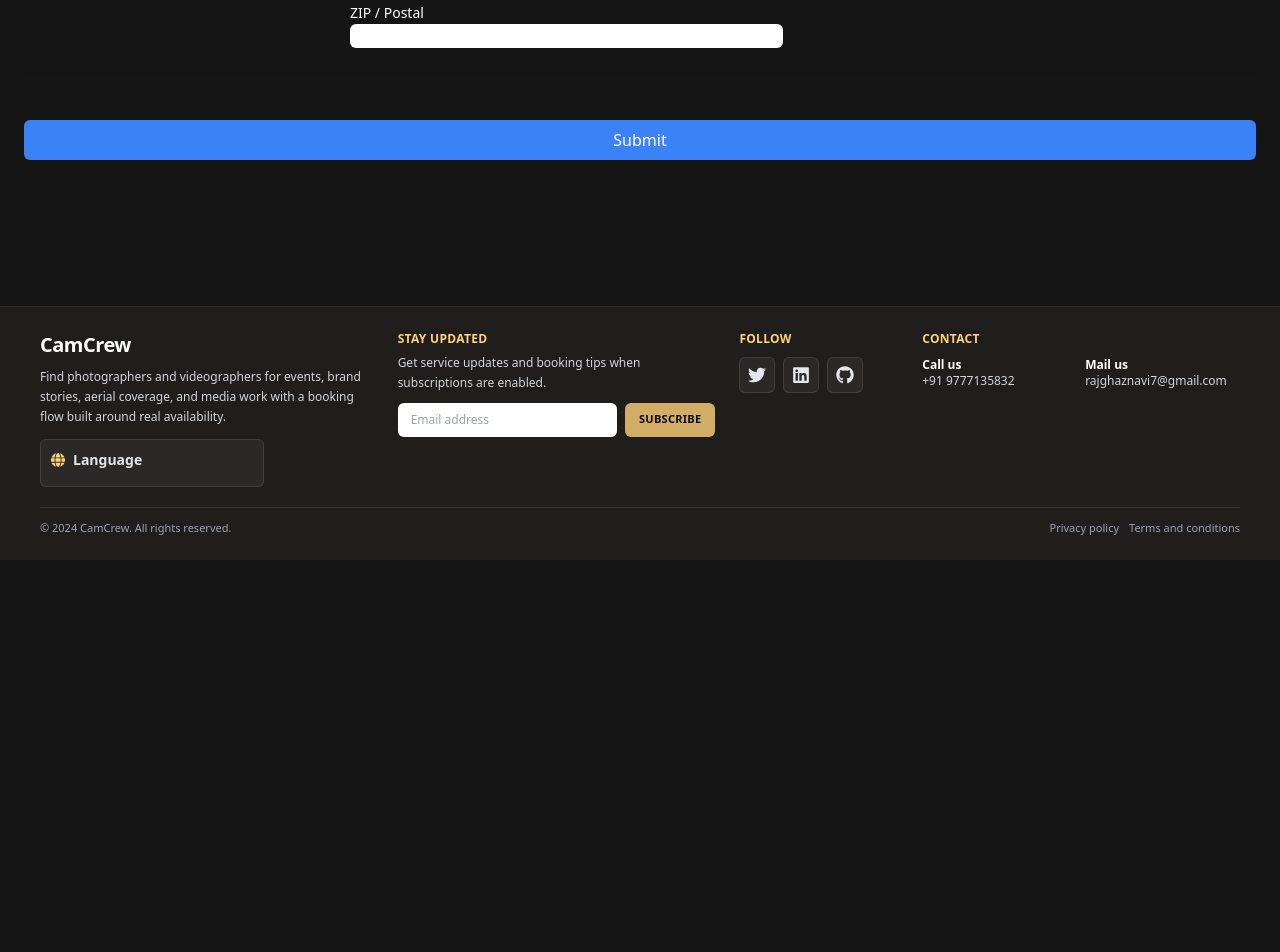
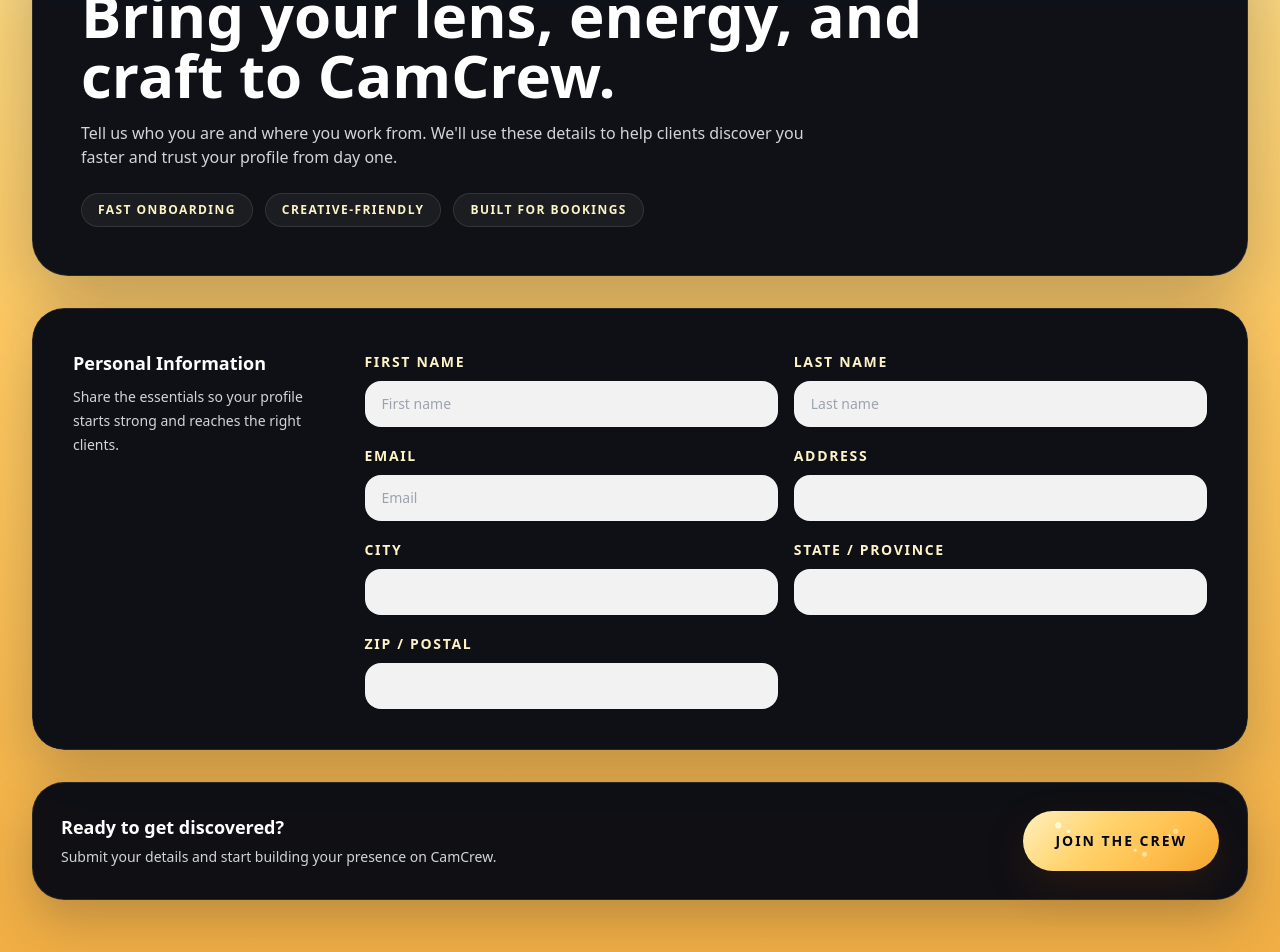
Before and after one commit to Raja-Mehdi-Ali-Khan/CAMCREW-, a React (Vite) app: page /form in a window 1280 px wide. Shown: the part 240-1192 px from the top of the page. Before the commit the page ends 800 px from the top, so only its background shows below. Built offline with nearby package versions, Linux system fonts and the light colour scheme; no server answers.

Commit message:
Updated the join as crew page, and home page color and feel

```diff
--- a/src/components/Header.jsx
+++ b/src/components/Header.jsx
@@ -124,7 +124,7 @@
               </li>
               <li className={` ${appUserData?.isCameraman ? "hidden" : ""} `}>
                 <Link to="/form" className="transition hover:text-bgimage">
-                  Join As Cameraman
+                  Join the Crew
                 </Link>
               </li>
               <li className={` ${!appUserData?.isCameraman ? "hidden" : ""} `}>
@@ -328,7 +328,7 @@
                   to="/form"
                   className="block rounded-md border border-transparent px-3 py-3 transition hover:border-white/10 hover:bg-white/5 hover:text-bgimage"
                 >
-                  Join As Cameraman
+                  Join the Crew
                 </Link>
               </li>
               <li
--- a/src/index.css
+++ b/src/index.css
@@ -91,9 +91,78 @@
   animation: heroVideoDrift 18s ease-in-out infinite alternate;
 }
 
+@keyframes joinCrewShine {
+  0% {
+    transform: translateX(-140%) skewX(-18deg);
+    opacity: 0;
+  }
+  14% {
+    opacity: 0.95;
+  }
+  45% {
+    transform: translateX(220%) skewX(-18deg);
+    opacity: 0;
+  }
+  100% {
+    transform: translateX(220%) skewX(-18deg);
+    opacity: 0;
+  }
+}
+
+@keyframes joinCrewSparkle {
+  0%,
+  100% {
+    opacity: 0.35;
+    transform: scale(1);
+  }
+  50% {
+    opacity: 0.9;
+    transform: scale(1.12);
+  }
+}
+
+.join-crew-button {
+  background:
+    radial-gradient(circle at 18% 24%, rgba(255, 247, 214, 0.95) 0 3px, transparent 3.5px),
+    radial-gradient(circle at 78% 34%, rgba(255, 233, 167, 0.75) 0 2.4px, transparent 3px),
+    radial-gradient(circle at 62% 72%, rgba(255, 244, 204, 0.62) 0 2.1px, transparent 2.8px),
+    linear-gradient(135deg, #fff0be 0%, #ffd36d 38%, #ffbf4d 68%, #f2a62f 100%);
+  overflow: hidden;
+  position: relative;
+}
+
+.join-crew-button::before {
+  background: linear-gradient(
+    110deg,
+    transparent 0%,
+    rgba(255, 255, 255, 0.08) 28%,
+    rgba(255, 255, 255, 0.88) 48%,
+    rgba(255, 246, 208, 0.58) 62%,
+    transparent 100%
+  );
+  content: "";
+  inset: -20%;
+  position: absolute;
+  width: 40%;
+  animation: joinCrewShine 3.8s ease-in-out infinite;
+}
+
+.join-crew-button::after {
+  background:
+    radial-gradient(circle, rgba(255, 255, 255, 0.95) 0 1.3px, transparent 1.8px) 18% 28% / 24% 34% no-repeat,
+    radial-gradient(circle, rgba(255, 247, 214, 0.85) 0 1.2px, transparent 1.7px) 78% 40% / 20% 28% no-repeat,
+    radial-gradient(circle, rgba(255, 255, 255, 0.8) 0 1.1px, transparent 1.6px) 58% 68% / 18% 24% no-repeat;
+  content: "";
+  inset: 0;
+  position: absolute;
+  animation: joinCrewSparkle 2.4s ease-in-out infinite;
+}
+
 @media (prefers-reduced-motion: reduce) {
   .hero-fade-up,
-  .hero-video-motion {
+  .hero-video-motion,
+  .join-crew-button::before,
+  .join-crew-button::after {
     animation: none !important;
     transform: none !important;
   }
--- a/src/pages/Form.jsx
+++ b/src/pages/Form.jsx
@@ -20,7 +20,10 @@
 const FormField = ({ label, id, type, placeholder }) => {
   return (
     <div className="col-span-full sm:col-span-3">
-      <label htmlFor={id} className="text-sm">
+      <label
+        htmlFor={id}
+        className="text-sm font-bold uppercase tracking-[0.12em] text-amber-100"
+      >
         {label}
       </label>
       <Field
@@ -28,12 +31,12 @@
         name={id}
         type={type}
         placeholder={placeholder}
-        className="w-full text-black rounded-md focus:ring focus:ring-opacity-75 "
+        className="mt-2 w-full rounded-2xl border border-white/10 bg-white/95 px-4 py-3 text-sm text-slate-900 shadow-sm outline-none transition focus:border-amber-400 focus:ring-4 focus:ring-amber-200/70"
       />
       <ErrorMessage
         name={id}
         component="div"
-        className="text-red-500 text-sm"
+        className="mt-2 text-sm font-medium text-rose-500"
       />
     </div>
   );
@@ -41,12 +44,12 @@
 
 const FormSection = ({ title, description, children }) => {
   return (
-    <fieldset className="grid grid-cols-4 gap-6 p-6 rounded-md shadow-sm ">
-      <div className="space-y-2 col-span-full lg:col-span-1">
-        <p className="font-medium">{title}</p>
-        <p className="text-xs">{description}</p>
+    <fieldset className="grid grid-cols-1 gap-8 rounded-[2rem] border border-white/10 bg-gray-950/95 p-6 shadow-[0_24px_60px_rgba(15,23,42,0.24)] backdrop-blur md:grid-cols-4 md:p-8 lg:p-10">
+      <div className="col-span-full space-y-2 md:col-span-1">
+        <p className="text-lg font-black text-white">{title}</p>
+        <p className="text-sm leading-6 text-gray-300">{description}</p>
       </div>
-      <div className="grid grid-cols-6 gap-4 col-span-full lg:col-span-3">
+      <div className="col-span-full grid grid-cols-6 gap-4 md:col-span-3">
         {children}
       </div>
     </fieldset>
@@ -56,8 +59,42 @@
 const FormComponent = () => {
   const { join, setJoin } = useAppUser();
   return (
-    <div className="text-white">
-      <section className="p-6 ">
+    <div className="min-h-screen bg-[linear-gradient(180deg,#fff1c4_0%,#ffd87b_22%,#ffc961_50%,#f0ad43_100%)] text-slate-900">
+      <section className="w-full px-4 pb-16 pt-28 sm:px-6 sm:pt-32 lg:px-8 xl:pt-36">
+        <div className="mx-auto w-full max-w-[94rem]">
+          <div className="relative overflow-hidden rounded-[2.25rem] border border-white/10 bg-gray-950/95 p-7 shadow-[0_28px_80px_rgba(15,23,42,0.28)] sm:p-10 lg:p-12">
+          <div className="absolute -right-16 top-0 h-44 w-44 rounded-full bg-amber-400/12 blur-3xl" />
+          <div className="absolute bottom-0 left-0 h-36 w-36 rounded-full bg-amber-300/12 blur-3xl" />
+          <div className="absolute inset-y-0 right-[14%] hidden w-px bg-white/12 lg:block" />
+
+          <div className="relative z-10 max-w-4xl">
+            <p className="text-sm font-black uppercase tracking-[0.22em] text-amber-700">
+              Join the Crew
+            </p>
+            <h1 className="mt-3 max-w-4xl text-4xl font-black leading-none text-white sm:text-5xl lg:text-6xl">
+              Bring your lens, energy, and craft to CamCrew.
+            </h1>
+            <p className="mt-4 max-w-3xl text-sm font-medium leading-7 text-gray-300 sm:text-base">
+              Tell us who you are and where you work from. We&apos;ll use these
+              details to help clients discover you faster and trust your
+              profile from day one.
+            </p>
+
+            <div className="mt-6 flex flex-wrap gap-3">
+              <span className="rounded-full border border-white/10 bg-white/5 px-4 py-2 text-xs font-bold uppercase tracking-[0.12em] text-amber-100">
+                Fast onboarding
+              </span>
+              <span className="rounded-full border border-white/10 bg-white/5 px-4 py-2 text-xs font-bold uppercase tracking-[0.12em] text-amber-100">
+                Creative-friendly
+              </span>
+              <span className="rounded-full border border-white/10 bg-white/5 px-4 py-2 text-xs font-bold uppercase tracking-[0.12em] text-amber-100">
+                Built for bookings
+              </span>
+            </div>
+          </div>
+        </div>
+
+        <div className="mt-8">
         <Formik
           initialValues={{
             firstname: "",
@@ -83,7 +120,7 @@
               console.log(response.data);
               setSubmitting(false);
               setJoin(!join);
-              alert("Joined as Cameraman");
+              alert("Welcome to the Crew!");
             } catch (error) {
 
               if (error.response) {
@@ -95,14 +132,14 @@
             }
           }}
         >
-          {() => (
+          {({ isSubmitting }) => (
             <Form
               noValidate=""
-              className="container flex flex-col mx-auto space-y-12"
+              className="mx-auto flex w-full max-w-[94rem] flex-col space-y-8"
             >
               <FormSection
                 title="Personal Information"
-                description="Enter Your Valid Details"
+                description="Share the essentials so your profile starts strong and reaches the right clients."
               >
                 <FormField
                   label="First name"
@@ -142,16 +179,35 @@
                   placeholder=""
                 />
               </FormSection>
-              {}
-              <button
-                type="submit"
-                className="w-full py-2 px-4 bg-blue-500 text-white rounded-md hover:bg-blue-600 focus:outline-none focus:bg-blue-600"
-              >
-                Submit
-              </button>
+
+              <div className="rounded-[2rem] border border-white/10 bg-gray-950/95 p-5 shadow-[0_20px_50px_rgba(15,23,42,0.24)] backdrop-blur sm:p-6 lg:p-7">
+                <div className="flex flex-col gap-4 lg:flex-row lg:items-center lg:justify-between">
+                  <div>
+                    <p className="text-lg font-black text-white">
+                      Ready to get discovered?
+                    </p>
+                    <p className="mt-1 text-sm leading-6 text-gray-300">
+                      Submit your details and start building your presence on
+                      CamCrew.
+                    </p>
+                  </div>
+
+                  <button
+                    type="submit"
+                    disabled={isSubmitting}
+                    className="join-crew-button inline-flex min-h-[3.75rem] items-center justify-center rounded-full px-8 py-3 text-sm font-black uppercase tracking-[0.14em] text-slate-950 shadow-[0_16px_40px_rgba(120,53,15,0.22)] transition hover:-translate-y-0.5 disabled:cursor-not-allowed disabled:opacity-70"
+                  >
+                    <span className="relative z-10">
+                      {isSubmitting ? "Joining..." : "Join the Crew"}
+                    </span>
+                  </button>
+                </div>
+              </div>
             </Form>
           )}
         </Formik>
+        </div>
+        </div>
       </section>
     </div>
   );
--- a/src/pages/Home.jsx
+++ b/src/pages/Home.jsx
@@ -3,7 +3,7 @@
 
 const Home = () => {
   return (
-    <main className="pt-[68px] sm:pt-[76px] xl:pt-[84px]">
+    <main className="bg-[linear-gradient(180deg,#fff1c4_0%,#ffd87b_22%,#ffc961_50%,#f0ad43_100%)] pt-[68px] sm:pt-[76px] xl:pt-[84px]">
       <HeroImage />
       <Featured />
     </main>
```
Also changed, not shown: src/components/HomeComp/Featured.jsx (+9 -9 lines), src/components/HomeComp/HeroImage.jsx (+14 -13 lines).
